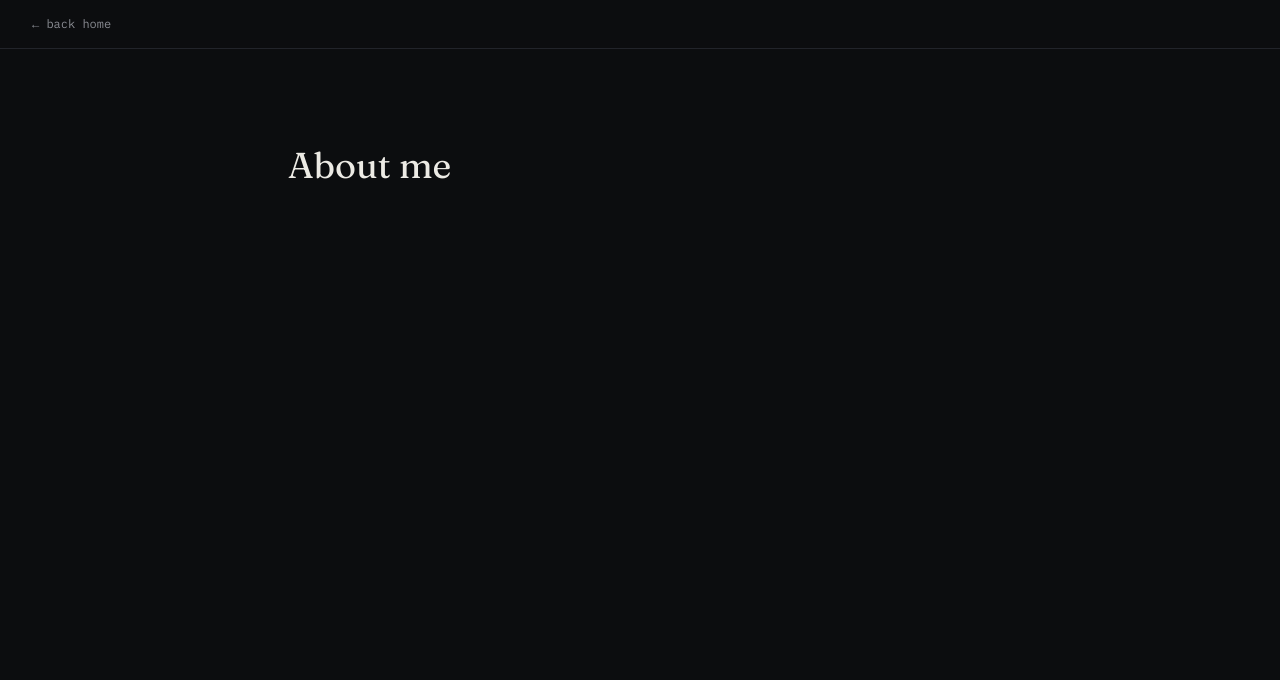
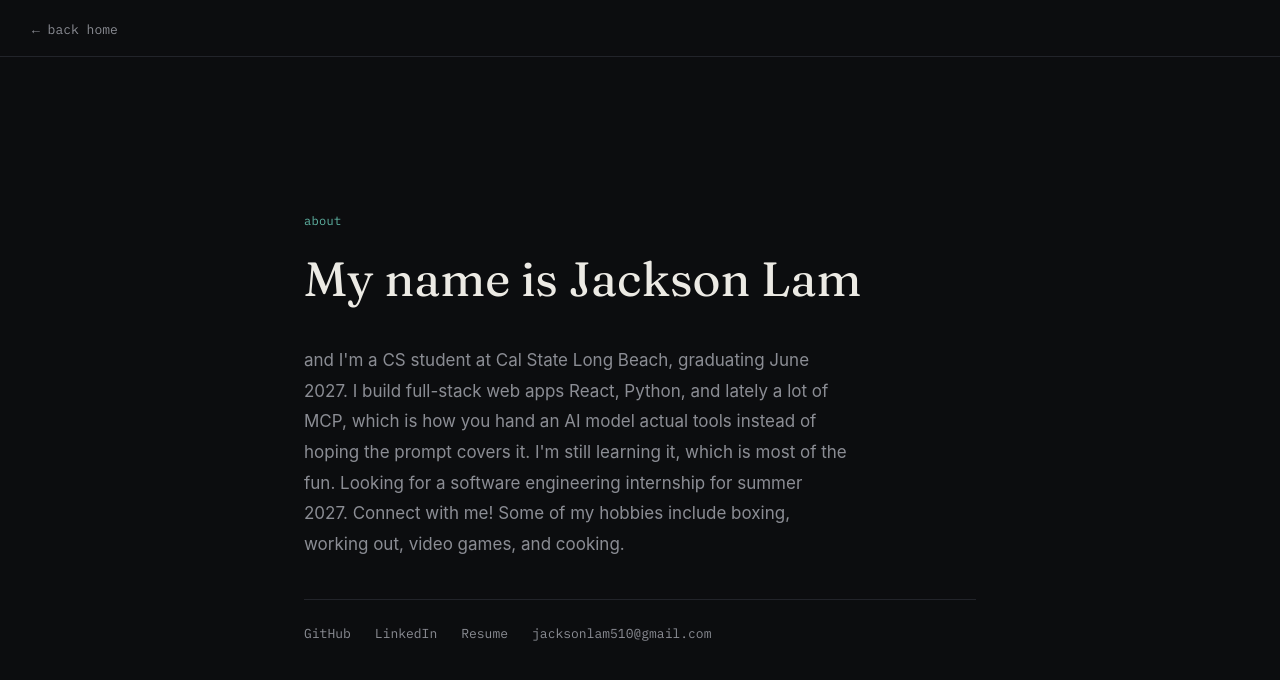
Before and after one commit to jackson0-0/portfolio-main, a React (Vite) app: page /about in a window 1280 px wide. Shown: the top 680 px of the page. Built offline with nearby package versions, Linux system fonts and the light colour scheme.

Commit message:
updated about page

```diff
--- a/src/About.tsx
+++ b/src/About.tsx
@@ -2,18 +2,34 @@ import { Link } from 'react-router-dom'
 
 function About() {
     return (
-        <div className="min-h-screen bg-[var(--bg)]">
-            <div className="flex justify-between items-center px-8 py-4 border-b border-[var(--line)]">
-                <Link to="/" className="font-[family-name:var(--font-small)] text-xs text-[var(--fg-dim)] hover:text-[var(--fg)]">
+        <div className="min-h-[100dvh] bg-[var(--bg)] flex flex-col">
+            <nav className="px-8 py-4 border-b border-[var(--line)]">
+                <Link to="/" className="font-[family-name:var(--font-small)] text-[13px] text-[var(--fg-dim)] hover:text-[var(--fg)]">
                     &larr; back home
                 </Link>
-            </div>
+            </nav>
 
-            <div className="max-w-3xl mx-auto px-8 py-24">
-                <h1 className="font-[family-name:var(--font-title)] text-4xl text-[var(--fg)] mb-6">About me</h1>
-                <p className="text-sm text-[var(--fg-dim)] leading-relaxed mb-4">
-                    {/* your bio goes here */}
-                </p>
+            <div className="flex-1 flex items-center px-8 py-16">
+                <div className="max-w-2xl mx-auto w-full">
+                    <div className="font-[family-name:var(--font-small)] text-xs text-[var(--teal)] tracking-wide">about</div>
+
+                    <h1 className="mt-5 font-[family-name:var(--font-title)] text-[clamp(1.9rem,5vw,3rem)] leading-tight text-[var(--fg)] max-w-[18ch]">
+                        My name is Jackson Lam
+                    </h1>
+
+                    <div className="mt-9 flex flex-col gap-4 max-w-[54ch]">
+                        <p className="text-[17px] text-[var(--fg-dim)] leading-[1.8]">
+                            and I'm a CS student at Cal State Long Beach, graduating June 2027. I build full-stack web apps React, Python, and lately a lot of MCP, which is how you hand an AI model actual tools instead of hoping the prompt covers it. I'm still learning it, which is most of the fun. Looking for a software engineering internship for summer 2027. Connect with me! Some of my hobbies include boxing, working out, video games, and cooking.
+                        </p>
+                    </div>
+
+                    <div className="mt-10 pt-6 border-t border-[var(--line)] flex flex-wrap items-center gap-x-6 gap-y-3 font-[family-name:var(--font-small)] text-[13px]">
+                        <a href="https://github.com/jackson0-0" target="_blank" rel="noreferrer" className="text-[var(--fg-dim)] hover:text-[var(--fg)]">GitHub</a>
+                        <a href="https://linkedin.com/in/jacksonlam227" target="_blank" rel="noreferrer" className="text-[var(--fg-dim)] hover:text-[var(--fg)]">LinkedIn</a>
+                        <a href="/resume.pdf" className="text-[var(--fg-dim)] hover:text-[var(--fg)]">Resume</a>
+                        <a href="mailto:jacksonlam510@gmail.com" className="text-[var(--fg-dim)] hover:text-[var(--fg)]">jacksonlam510@gmail.com</a>
+                    </div>
+                </div>
             </div>
         </div>
     )
```
